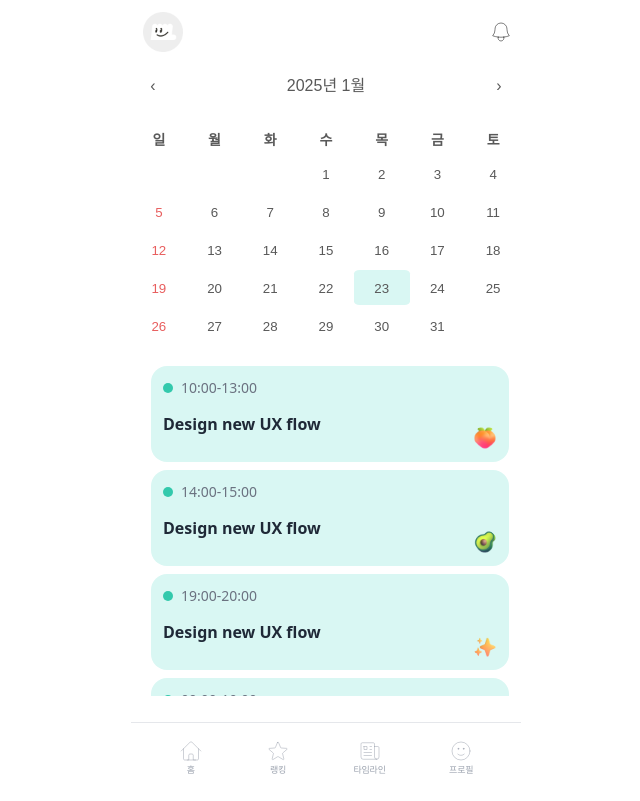
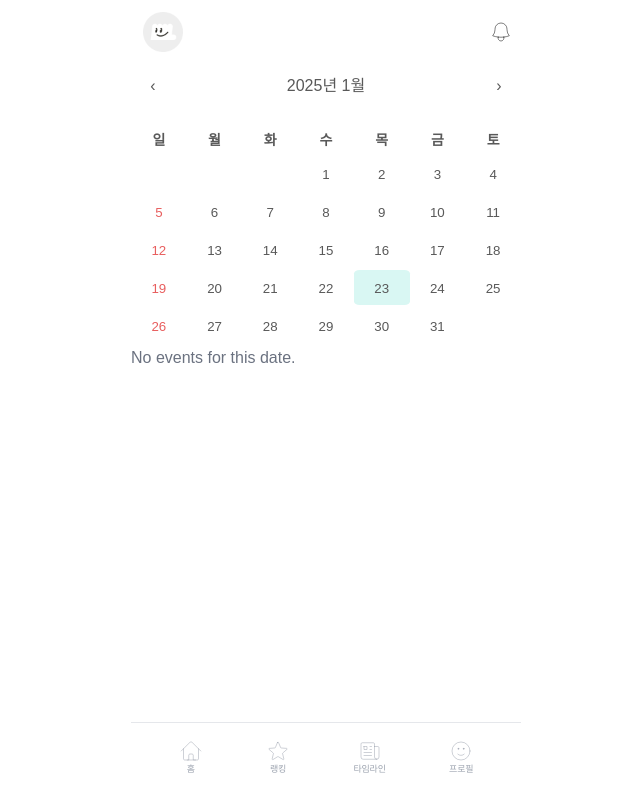
Before and after one commit to woorifisa-service-dev-4th/frontend-4th-jeosok-nohwa, a Next.js app: page /calendar in a window 1280 px wide. Shown: the whole page, without its empty margins (314-954 px from the left). Built offline with nearby package versions, Linux system fonts and the light colour scheme.

Commit message:
feat : 일별 타임라인데이터 불러오기

```diff
--- a/app/calendar/page.js
+++ b/app/calendar/page.js
@@ -1,20 +1,101 @@
+'use client';
+
+import React, { useState } from 'react';
 import MyCalendar from '../components/MyCalendar';
 import NavBar from "../components/nav-bar";
 import Timeline from '../components/timeline/Timeline';
 
 export default function Page() {
-  const exampleEvents = [
-    { time: '10:00-13:00', title:"Design new UX flow" ,imageSrc: '/image/random1.png' },
-    { time: '14:00-15:00', title:"Design new UX flow",imageSrc: '/image/random2.png' },
-    { time: '19:00-20:00',title:"Design new UX flow", imageSrc: '/image/random3.png' },
-    { time: '09:00-10:00', title:"Design new UX flow", imageSrc: '/image/random2.png'},
-    { time: '11:00-12:00',title:"Design new UX flow",imageSrc: '/image/random1.png' },
+  const [selectedDate, setSelectedDate] = useState(null); // 선택된 날짜 상태
+  const exampleData = [
+    {
+      date: "2025-01-01",
+      time: "10:00-13:00",
+      title: "Design new UX flow",
+      imageSrc: "/image/random1.png",
+    },
+    {
+      date: "2025-01-01",
+      time: "14:00-15:00",
+      title: "Team Collaboration Session",
+      imageSrc: "/image/random2.png",
+    },
+    {
+      date: "2025-01-01",
+      time: "19:00-20:00",
+      title: "Brainstorming Meeting",
+      imageSrc: "/image/random3.png",
+    },
+    {
+      date: "2025-01-02",
+      time: "09:00-10:00",
+      title: "Client Feedback Review",
+      imageSrc: "/image/random2.png",
+    },
+    {
+      date: "2025-01-24",
+      time: "11:00-12:00",
+      title: "Prepare Design Presentation",
+      imageSrc: "/image/random1.png",
+    },
+    {
+      date: "2025-01-24",
+      time: "09:00-10:00",
+      title: "한글로 해보세요 알겟어요",
+      imageSrc: "/image/random2.png",
+    },
+    {
+      date: "2025-01-24",
+      time: "11:00-12:00",
+      title: "Prepare Design Presentation",
+      imageSrc: "/image/random1.png",
+    },
+    {
+      date: "2025-01-24",
+      time: "09:00-10:00",
+      title: "Client Feedback Review",
+      imageSrc: "/image/random2.png",
+    },
+    {
+      date: "2025-01-24",
+      time: "11:00-12:00",
+      title: "Prepare Design Presentation",
+      imageSrc: "/image/random1.png",
+    },
+    {
+      date: "2025-02-01",
+      time: "09:00-10:00",
+      title: "Client Feedback Review",
+      imageSrc: "/image/random2.png",
+    },
+    {
+      date: "2025-01-04",
+      time: "11:00-12:00",
+      title: "Prepare Design Presentation",
+      imageSrc: "/image/random1.png",
+    },
   ];
+
+  // MyCalendar에서 날짜 클릭 시 호출될 핸들러
+  const handleDateClick = (date) => {
+    // 날짜를 YYYY-MM-DD 형식으로 변환 (로컬 시간 기준)
+    const formattedDate = date.toLocaleDateString('en-CA'); // 'en-CA'는 YYYY-MM-DD 형식
+    setSelectedDate(formattedDate); // 선택된 날짜 상태 저장
+  };
+
+  // 선택된 날짜에 해당하는 이벤트 필터링
+  const filteredEvents = selectedDate
+    ? exampleData.filter(event => event.date === selectedDate)
+    : [];
 
   return (
     <div>
-      <MyCalendar/>
-      <Timeline events={exampleEvents} /> {/* 예시 데이터 전달 */}
+      {/* MyCalendar에 handleDateClick 전달 */}
+      <MyCalendar onClickDay={handleDateClick} />
+
+      {/* 필터링된 이벤트를 Timeline에 전달 */}
+      <Timeline events={filteredEvents} />
+
       <NavBar />
     </div>
   );
--- a/app/components/MyCalendar.jsx
+++ b/app/components/MyCalendar.jsx
@@ -3,15 +3,15 @@
 import React, { useState } from 'react';
 import Calendar from 'react-calendar';
 import 'react-calendar/dist/Calendar.css';
-import { useRouter } from 'next/navigation';
 import '../styles/custom-calendar.css';
 
 function MyCalendar({ onClickDay = () => {}, ...props }) {
   const [value, onChange] = useState(new Date());
-  const [mark, setMark] = useState([]);
-  const router = useRouter();
 
-
+  const handleClickDay = (date) => {
+    onClickDay(date); // 부모 컴포넌트에 선택된 날짜 전달
+    onChange(date);   // 캘린더 상태 업데이트
+  };
 
   return (
     <div>
@@ -21,28 +21,20 @@ function MyCalendar({ onClickDay = () => {}, ...props }) {
         locale="ko-KR"
         formatDay={(locale, date) => date.getDate().toString()}
         showNeighboringMonth={false}
-       onClickDay={onClickDay}
+        onClickDay={handleClickDay} // handleClickDay 함수로 변경
         {...props}
         calendarType="gregory"
-       minDetail="decade" // 세기 뷰를 비활성화
+        minDetail="decade"
         maxDetail="month"
-       tileClassName={({ date }) => { // 일요일이면 'sunday' 클래스 추가
+        tileClassName={({ date }) => {
           if (date.getDay() === 0) {
             return 'sunday';
           }
           return '';
         }}
-       tileContent={({ date, view }) =>
-        mark?.includes(date.toISOString().split('T')[0]) ? (
-          <div style={{ backgroundColor: 'red', borderRadius: '50%' }}>
-            {date.getDate()}
-          </div>
-        ) : null
-      }
       />
     </div>
   );
 }
 
-
-export default  MyCalendar;
+export default MyCalendar;
--- a/app/components/timeline/TimelineItem.jsx
+++ b/app/components/timeline/TimelineItem.jsx
@@ -14,11 +14,10 @@ const TimelineItem = ({ time, title, imageSrc }) => {
           {/* 시간 */}
           <span className="text-gray-500 text-sm">{time}</span>
         </div>
-
       </div>
 
       {/* 제목 */}
-      <div className="font-bold text-base text-gray-800 flex items-center h-full">
+      <div className="font-medium text-base text-mainGray flex items-center h-full px-2">
         {title}
       </div>
 
--- a/app/globals.css
+++ b/app/globals.css
@@ -15,6 +15,7 @@
 }
 
 body {
+  font-family: "Noto Sans KR", sans-serif; /* Noto Sans KR 적용 */
   width: 390px;
   height: 737px;
   margin: 0 auto;
--- a/app/styles/custom-calendar.css
+++ b/app/styles/custom-calendar.css
@@ -156,3 +156,12 @@
     height: 35px;
 
   }
+
+
+
+
+.react-calendar__tile--active {
+  background: #F2FFFD;
+  width: 35px; /* 타일의 너비와 높이를 동일하게 설정 */
+  height: 35px;
+}
```
Also changed, not shown: app/deletetimeline/page.jsx (renamed from app/timeline/page.jsx). Lines whose indentation alone changed are shown as unchanged.
